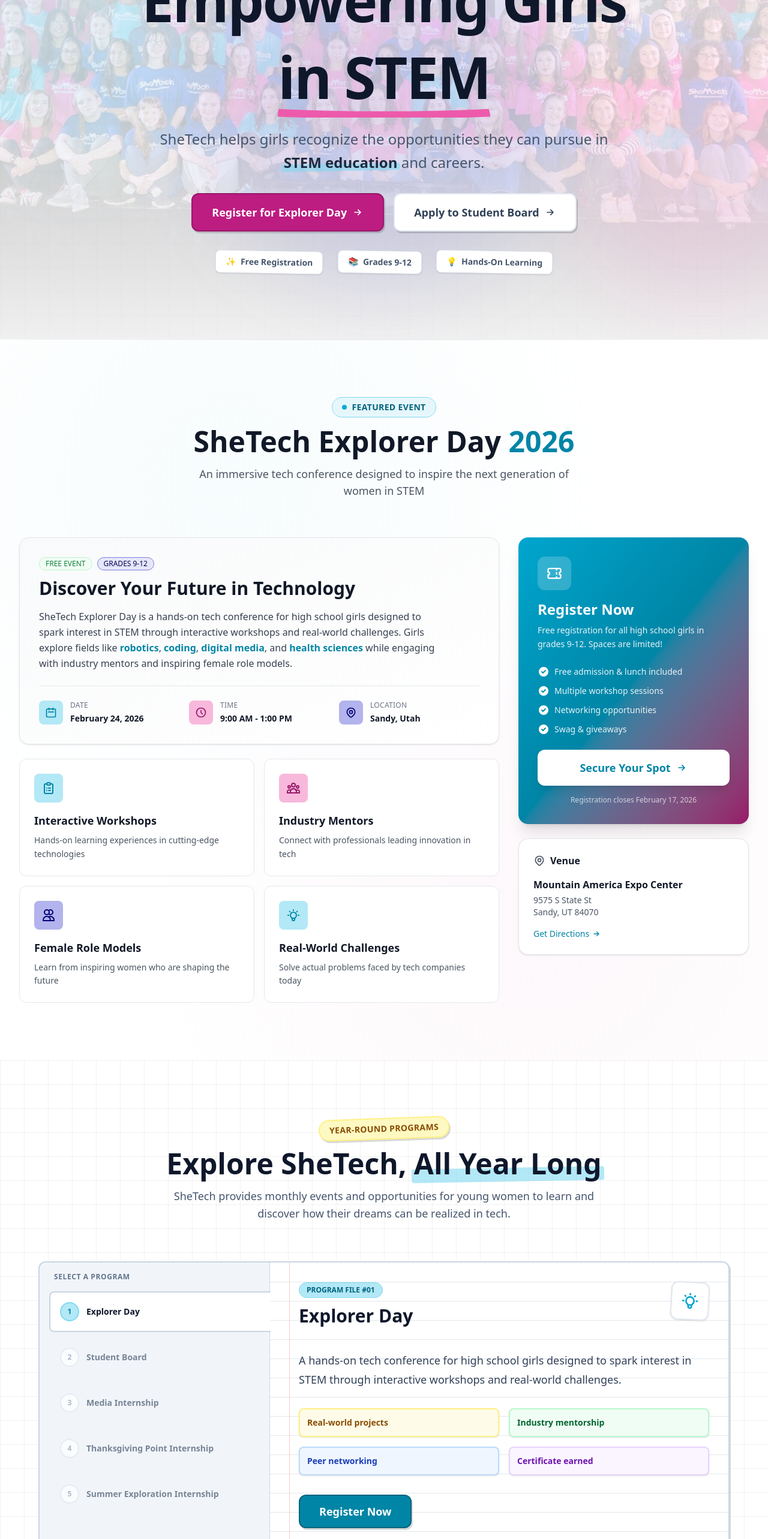
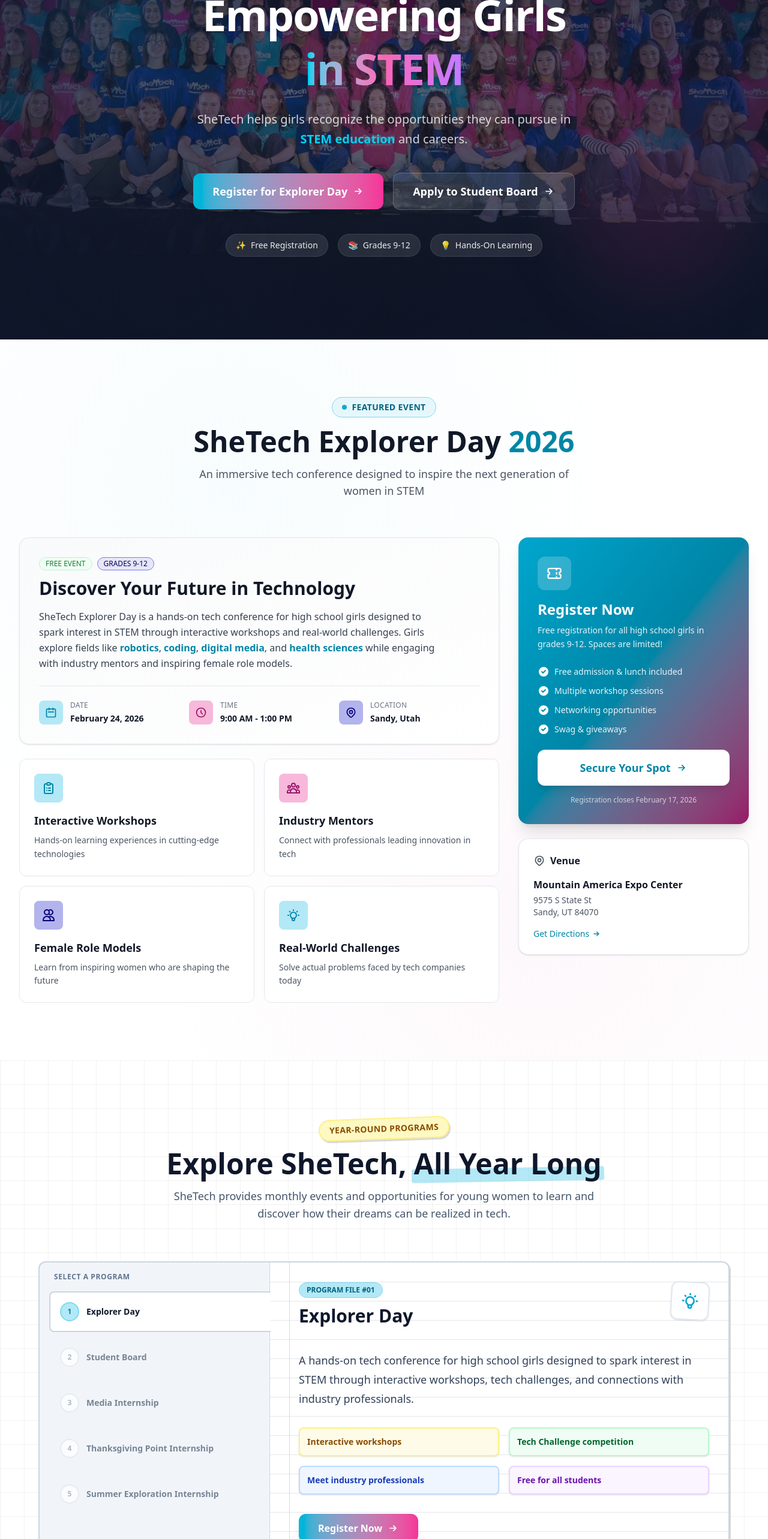
Before and after one commit to ryantetro/shetech, a Next.js app: page / in a window 1280 px wide. Shown: the part 234-2800 px from the top of the page at 60% size. Built offline with nearby package versions, Linux system fonts and the light colour scheme.

Commit message:
feat: integrate @vercel/analytics for enhanced user tracking, update HeroSection and ProgramsSection with improved layouts and benefits, and refine mobile menu transitions for better user experience.

```diff
--- a/package.json
+++ b/package.json
@@ -9,6 +9,7 @@
     "lint": "eslint"
   },
   "dependencies": {
+    "@vercel/analytics": "^1.6.1",
     "clsx": "^2.1.1",
     "next": "16.0.1",
     "react": "19.2.0",
--- a/src/app/layout.tsx
+++ b/src/app/layout.tsx
@@ -1,5 +1,6 @@
 import type { Metadata } from "next";
 import { Geist, Geist_Mono } from "next/font/google";
+import { Analytics } from "@vercel/analytics/next";
 import "./globals.css";
 
 const geistSans = Geist({
@@ -28,6 +29,7 @@ export default function RootLayout({
         className={`${geistSans.variable} ${geistMono.variable} antialiased`}
       >
         {children}
+        <Analytics />
       </body>
     </html>
   );
--- a/src/components/home/HeroSection.tsx
+++ b/src/components/home/HeroSection.tsx
@@ -1,43 +1,43 @@
 import React from 'react';
 import Image from 'next/image';
-import { Button } from '@/components/ui';
+import Link from 'next/link';
 import { AnimatedSection } from '@/components/ui/AnimatedSection';
 
 export const HeroSection = () => {
     return (
-        <section className="relative overflow-hidden text-slate-900 h-screen flex items-center bg-white">
-            {/* Background Image - Lightened */}
+        <section className="relative overflow-hidden min-h-screen flex items-center">
+            {/* Background Image with Dark Overlay */}
             <div className="absolute inset-0 z-0">
                 <Image
                     src="/landingpage/hero.png"
                     alt="SheTech community"
                     fill
                     priority
-                    className="object-cover opacity-60"
+                    className="object-cover"
                     quality={90}
                 />
-                {/* Light gradient overlay */}
-                <div className="absolute inset-0 bg-gradient-to-b from-white/80 via-white/60 to-white/90"></div>
-                <div className="absolute inset-0 bg-grid-pattern opacity-30"></div>
+                {/* Dark gradient overlay for readability */}
+                <div className="absolute inset-0 bg-gradient-to-b from-slate-900/70 via-slate-900/60 to-slate-900/80"></div>
+                <div className="absolute inset-0 bg-gradient-to-r from-slate-900/50 via-transparent to-slate-900/50"></div>
             </div>
 
-            {/* Animated background elements - Softer colors */}
+            {/* Subtle animated gradient orbs */}
             <div className="absolute inset-0 overflow-hidden pointer-events-none">
-                <div className="absolute top-20 -left-20 w-96 h-96 bg-primary-200/30 rounded-full blur-3xl animate-pulse-slow"></div>
-                <div className="absolute bottom-20 -right-20 w-96 h-96 bg-secondary-200/30 rounded-full blur-3xl animate-pulse-slow delay-1000"></div>
-                <div className="absolute top-1/2 left-1/2 transform -translate-x-1/2 -translate-y-1/2 w-[600px] h-[600px] bg-tertiary-200/20 rounded-full blur-3xl"></div>
+                <div className="absolute top-20 left-10 w-72 h-72 bg-cyan-500/10 rounded-full blur-3xl"></div>
+                <div className="absolute bottom-20 right-10 w-72 h-72 bg-pink-500/10 rounded-full blur-3xl"></div>
             </div>
 
-            <div className="relative container mx-auto px-4 sm:px-6 lg:px-8 py-12 sm:py-16 z-10">
-                <div className="max-w-5xl mx-auto">
-                    {/* Announcement Banner - Sticker Style */}
+            <div className="relative container mx-auto px-4 sm:px-6 lg:px-8 py-20 sm:py-24 z-10">
+                <div className="max-w-4xl mx-auto text-center">
+                    {/* Announcement Banner */}
                     <AnimatedSection direction="fade" delay={100} initialLoad={true}>
-                        <div className="flex justify-center mb-6">
-                            <div className="inline-flex items-center gap-2 px-4 py-2 bg-white border-2 border-primary-100 rounded-full text-sm font-medium text-primary-700 shadow-sticker hover:shadow-sticker-hover transition-all duration-200 cursor-pointer group transform -rotate-1 hover:rotate-0">
-                                <span className="flex items-center gap-2">
-                                    <span className="w-2 h-2 rounded-full bg-primary-400 animate-pulse"></span>
-                                    🎉 Explorer Day 2026 Registration Now Open
-                                </span>
+                        <div className="flex justify-center mb-8">
+                            <Link
+                                href="/students/explorer-day"
+                                className="inline-flex items-center gap-2 px-5 py-2.5 bg-white/10 backdrop-blur-md border border-white/20 rounded-full text-sm font-medium text-white hover:bg-white/20 transition-all duration-300 group"
+                            >
+                                <span className="w-2 h-2 rounded-full bg-cyan-400 animate-pulse"></span>
+                                <span>🎉 Explorer Day 2026 Registration Now Open</span>
                                 <svg
                                     className="w-4 h-4 transition-transform duration-200 group-hover:translate-x-1"
                                     fill="none"
@@ -46,71 +46,65 @@ export const HeroSection = () => {
                                 >
                                     <path strokeLinecap="round" strokeLinejoin="round" strokeWidth={2} d="M9 5l7 7-7 7" />
                                 </svg>
-                            </div>
+                            </Link>
                         </div>
                     </AnimatedSection>
 
                     {/* Main Heading */}
                     <AnimatedSection direction="up" delay={300} initialLoad={true}>
-                        <h1 className="text-5xl sm:text-6xl lg:text-7xl xl:text-8xl font-black mb-6 text-center leading-tight tracking-tight text-slate-900">
-                            <span className="block mb-2">
+                        <h1 className="text-5xl sm:text-6xl lg:text-7xl font-black mb-6 leading-tight tracking-tight text-white">
                             Empowering Girls
-                            </span>
-                            <span className="relative inline-block">
-                                <span className="relative z-10">in STEM</span>
-                                <svg className="absolute -bottom-2 left-0 w-full h-4 text-secondary-300 -z-10" viewBox="0 0 100 10" preserveAspectRatio="none">
-                                    <path d="M0 5 Q 50 10 100 5" stroke="currentColor" strokeWidth="8" fill="none" />
-                                </svg>
+                            <br />
+                            <span className="bg-gradient-to-r from-cyan-400 via-pink-400 to-purple-400 bg-clip-text text-transparent">
+                                in STEM
                             </span>
                         </h1>
                     </AnimatedSection>
 
                     {/* Description */}
                     <AnimatedSection direction="up" delay={500} initialLoad={true}>
-                        <p className="text-lg sm:text-xl lg:text-2xl text-slate-600 mb-8 max-w-3xl mx-auto text-center leading-relaxed font-medium">
-                            SheTech helps girls recognize the opportunities they can pursue in <span className="text-highlight text-highlight-primary font-bold text-slate-800">STEM education</span> and careers.
+                        <p className="text-lg sm:text-xl text-white/80 mb-10 max-w-2xl mx-auto leading-relaxed">
+                            SheTech helps girls recognize the opportunities they can pursue in{' '}
+                            <span className="text-cyan-400 font-semibold">STEM education</span> and careers.
                         </p>
                     </AnimatedSection>
 
                     {/* CTA Buttons */}
                     <AnimatedSection direction="up" delay={700} initialLoad={true}>
-                        <div className="flex flex-col sm:flex-row gap-4 justify-center items-center mb-8">
-                            <Button
-                                variant="secondary"
-                                size="lg"
-                                className="group relative overflow-hidden bg-secondary-500 text-white border-2 border-secondary-600 shadow-sticker hover:shadow-sticker-hover transform transition-all duration-200 px-8 py-4 text-lg font-bold rounded-xl"
+                        <div className="flex flex-col sm:flex-row gap-4 justify-center items-center mb-10">
+                            <Link
+                                href="/students/explorer-day"
+                                className="inline-flex items-center gap-2 px-8 py-4 rounded-xl bg-gradient-to-r from-cyan-500 to-pink-500 text-white font-semibold shadow-lg hover:shadow-xl hover:scale-105 transition-all duration-300 text-lg"
                             >
-                                <span className="relative z-10 flex items-center gap-2">
                                 Register for Explorer Day
                                 <svg className="w-5 h-5 transition-transform duration-300 group-hover:translate-x-1" fill="none" stroke="currentColor" viewBox="0 0 24 24">
                                     <path strokeLinecap="round" strokeLinejoin="round" strokeWidth={2} d="M13 7l5 5m0 0l-5 5m5-5H6" />
                                 </svg>
-                                </span>
-                            </Button>
-                            <Button
-                                variant="outline"
-                                size="lg"
-                                className="group bg-white text-slate-700 border-2 border-slate-200 hover:border-primary-400 hover:text-primary-600 shadow-sticker hover:shadow-sticker-hover transform transition-all duration-200 px-8 py-4 text-lg font-bold rounded-xl"
+                            </Link>
+                            <Link
+                                href="/students/leadership-board"
+                                className="inline-flex items-center gap-2 px-8 py-4 rounded-xl bg-white/10 backdrop-blur-md border border-white/20 text-white font-semibold hover:bg-white/20 transition-all duration-300 text-lg"
                             >
-                                <span className="flex items-center gap-2">
                                 Apply to Student Board
                                 <svg className="w-5 h-5 transition-transform duration-300 group-hover:translate-x-1" fill="none" stroke="currentColor" viewBox="0 0 24 24">
                                     <path strokeLinecap="round" strokeLinejoin="round" strokeWidth={2} d="M13 7l5 5m0 0l-5 5m5-5H6" />
                                 </svg>
-                                </span>
-                            </Button>
+                            </Link>
                         </div>
                     </AnimatedSection>
 
-                    {/* Trust Indicators - Notebook Style */}
+                    {/* Trust Indicators */}
                     <AnimatedSection direction="fade" delay={900} initialLoad={true}>
-                        <div className="mt-8 flex flex-wrap justify-center items-center gap-3 sm:gap-6">
+                        <div className="flex flex-wrap justify-center items-center gap-4">
                             {[
                                 { text: 'Free Registration', icon: '✨' },
                                 { text: 'Grades 9-12', icon: '📚' },
                                 { text: 'Hands-On Learning', icon: '💡' }
                             ].map((item, idx) => (
-                                <div key={idx} className="flex items-center gap-2 px-4 py-2 bg-white border border-slate-200 rounded-lg shadow-sm text-sm font-semibold text-slate-600 transform rotate-1 hover:rotate-0 transition-transform duration-200">
+                                <div
+                                    key={idx}
+                                    className="flex items-center gap-2 px-4 py-2 bg-white/10 backdrop-blur-sm border border-white/10 rounded-full text-sm font-medium text-white/90"
+                                >
                                     <span>{item.icon}</span>
                                     <span>{item.text}</span>
                                 </div>
--- a/src/components/home/ProgramsSection.tsx
+++ b/src/components/home/ProgramsSection.tsx
@@ -1,6 +1,11 @@
 import React, { useState } from 'react';
-import { Button } from '@/components/ui';
+import Link from 'next/link';
 import { AnimatedSection } from '@/components/ui/AnimatedSection';
+
+type Benefit = {
+    text: string;
+    color: string;
+};
 
 type Program = {
     title: string;
@@ -8,63 +13,94 @@ type Program = {
     ctaText: string;
     ctaHref: string;
     icon: React.ReactNode;
+    benefits: Benefit[];
 };
 
 const PROGRAMS_DATA: Program[] = [
     {
         title: 'Explorer Day',
-        description: 'A hands-on tech conference for high school girls designed to spark interest in STEM through interactive workshops and real-world challenges.',
+        description: 'A hands-on tech conference for high school girls designed to spark interest in STEM through interactive workshops, tech challenges, and connections with industry professionals.',
         ctaText: 'Register Now',
-        ctaHref: '#explorer-day',
+        ctaHref: '/students/explorer-day',
         icon: (
             <svg className="w-8 h-8" fill="none" stroke="currentColor" viewBox="0 0 24 24">
                 <path strokeLinecap="round" strokeLinejoin="round" strokeWidth={2} d="M9.663 17h4.673M12 3v1m6.364 1.636l-.707.707M21 12h-1M4 12H3m3.343-5.657l-.707-.707m2.828 9.9a5 5 0 117.072 0l-.548.547A3.374 3.374 0 0014 18.469V19a2 2 0 11-4 0v-.531c0-.895-.356-1.754-.988-2.386l-.548-.547z" />
             </svg>
         ),
+        benefits: [
+            { text: 'Interactive workshops', color: 'bg-yellow-50 border-yellow-200 text-yellow-800' },
+            { text: 'Tech Challenge competition', color: 'bg-green-50 border-green-200 text-green-800' },
+            { text: 'Meet industry professionals', color: 'bg-blue-50 border-blue-200 text-blue-800' },
+            { text: 'Free for all students', color: 'bg-purple-50 border-purple-200 text-purple-800' },
+        ],
     },
     {
         title: 'Student Board',
-        description: 'Join the SheTech Student Board and help shape programs for girls in STEM. Open to students in grades 9-12.',
+        description: 'Join the SheTech Student Board and help shape programs for girls in STEM. Develop leadership skills, plan events, and make a real impact in your school community.',
         ctaText: 'Apply Now',
-        ctaHref: '#student-board',
+        ctaHref: '/students/leadership-board',
         icon: (
             <svg className="w-8 h-8" fill="none" stroke="currentColor" viewBox="0 0 24 24">
                 <path strokeLinecap="round" strokeLinejoin="round" strokeWidth={2} d="M17 20h5v-2a3 3 0 00-5.356-1.857M17 20H7m10 0v-2c0-.656-.126-1.283-.356-1.857M7 20H2v-2a3 3 0 015.356-1.857M7 20v-2c0-.656.126-1.283.356-1.857m0 0a5.002 5.002 0 019.288 0M15 7a3 3 0 11-6 0 3 3 0 016 0zm6 3a2 2 0 11-4 0 2 2 0 014 0zM7 10a2 2 0 11-4 0 2 2 0 014 0z" />
             </svg>
         ),
+        benefits: [
+            { text: 'Leadership development', color: 'bg-cyan-50 border-cyan-200 text-cyan-800' },
+            { text: 'Event planning experience', color: 'bg-pink-50 border-pink-200 text-pink-800' },
+            { text: 'Network with peers', color: 'bg-indigo-50 border-indigo-200 text-indigo-800' },
+            { text: 'College application boost', color: 'bg-amber-50 border-amber-200 text-amber-800' },
+        ],
     },
     {
         title: 'Media Internship',
-        description: 'Get hands-on journalism experience promoting women in technology. Develop skills in writing, interviews, and multimedia content creation.',
+        description: 'Get hands-on journalism experience promoting women in technology. Develop skills in writing, interviews, video production, and multimedia content creation with TechBuzz.',
         ctaText: 'Learn More',
-        ctaHref: '#media-internship',
+        ctaHref: '/students/media-internship',
         icon: (
             <svg className="w-8 h-8" fill="none" stroke="currentColor" viewBox="0 0 24 24">
                 <path strokeLinecap="round" strokeLinejoin="round" strokeWidth={2} d="M15 10l4.553-2.276A1 1 0 0121 8.618v6.764a1 1 0 01-1.447.894L15 14M5 18h8a2 2 0 002-2V8a2 2 0 00-2-2H5a2 2 0 00-2 2v8a2 2 0 002 2z" />
             </svg>
         ),
+        benefits: [
+            { text: 'Video production skills', color: 'bg-rose-50 border-rose-200 text-rose-800' },
+            { text: 'Interview experience', color: 'bg-teal-50 border-teal-200 text-teal-800' },
+            { text: 'Build your portfolio', color: 'bg-orange-50 border-orange-200 text-orange-800' },
+            { text: 'Social media marketing', color: 'bg-violet-50 border-violet-200 text-violet-800' },
+        ],
     },
     {
         title: 'Thanksgiving Point Internship',
-        description: 'Hands-on experience in agriculture technology, entomology, exhibit design, STEM education, and more at Thanksgiving Point.',
+        description: 'Hands-on experience in agriculture technology, entomology, exhibit design, STEM education, and more at Thanksgiving Point museums and gardens.',
         ctaText: 'Apply Now',
-        ctaHref: '#thanksgiving-point',
+        ctaHref: '/students/thanksgiving-point-internship',
         icon: (
             <svg className="w-8 h-8" fill="none" stroke="currentColor" viewBox="0 0 24 24">
                 <path strokeLinecap="round" strokeLinejoin="round" strokeWidth={2} d="M19.428 15.428a2 2 0 00-1.022-.547l-2.387-.477a6 6 0 00-3.86.517l-.318.158a6 6 0 01-3.86.517L6.05 15.21a2 2 0 00-1.806.547M8 4h8l-1 1v5.172a2 2 0 00.586 1.414l5 5c1.26 1.26.367 3.414-1.415 3.414H4.828c-1.782 0-2.674-2.154-1.414-3.414l5-5A2 2 0 009 10.172V5L8 4z" />
             </svg>
         ),
+        benefits: [
+            { text: 'Ag-tech exploration', color: 'bg-emerald-50 border-emerald-200 text-emerald-800' },
+            { text: 'Museum exhibit design', color: 'bg-sky-50 border-sky-200 text-sky-800' },
+            { text: 'STEM education training', color: 'bg-lime-50 border-lime-200 text-lime-800' },
+            { text: 'Hands-on research', color: 'bg-fuchsia-50 border-fuchsia-200 text-fuchsia-800' },
+        ],
     },
     {
         title: 'Summer Exploration Internship',
         description: 'Get an inside look at real tech companies. Tour multiple companies, meet women in the field, and explore careers in programming, data science, engineering, and more.',
         ctaText: 'Apply Now',
-        ctaHref: '#summer-internship',
+        ctaHref: '/students/summer-internship',
         icon: (
             <svg className="w-8 h-8" fill="none" stroke="currentColor" viewBox="0 0 24 24">
                 <path strokeLinecap="round" strokeLinejoin="round" strokeWidth={2} d="M12 6V4m0 2a2 2 0 100 4m0-4a2 2 0 110 4m-6 8a2 2 0 100-4m0 4a2 2 0 110-4m0 4v2m0-6V4m6 6v10m6-2a2 2 0 100-4m0 4a2 2 0 110-4m0 4v2m0-6V4" />
             </svg>
         ),
+        benefits: [
+            { text: 'Company tours', color: 'bg-blue-50 border-blue-200 text-blue-800' },
+            { text: 'Career exploration', color: 'bg-green-50 border-green-200 text-green-800' },
+            { text: 'Women mentor connections', color: 'bg-purple-50 border-purple-200 text-purple-800' },
+            { text: 'Industry networking', color: 'bg-yellow-50 border-yellow-200 text-yellow-800' },
+        ],
     },
 ];
 
@@ -172,14 +208,9 @@ export const ProgramsSection = () => {
                                             </p>
                                         </div>
 
-                                        {/* Benefits - Sticky Notes */}
+                                        {/* Benefits - Sticky Notes (Now unique per program) */}
                                         <div className="grid sm:grid-cols-2 gap-4 mb-8">
-                                            {[
-                                                { text: 'Real-world projects', color: 'bg-yellow-50 border-yellow-200 text-yellow-800' },
-                                                { text: 'Industry mentorship', color: 'bg-green-50 border-green-200 text-green-800' },
-                                                { text: 'Peer networking', color: 'bg-blue-50 border-blue-200 text-blue-800' },
-                                                { text: 'Certificate earned', color: 'bg-purple-50 border-purple-200 text-purple-800' },
-                                            ].map((benefit, idx) => (
+                                            {selectedProgram.benefits.map((benefit, idx) => (
                                                 <div
                                                     key={idx}
                                                     className={`p-3 rounded-lg border-2 ${benefit.color} text-sm font-bold shadow-sm transform hover:-rotate-1 transition-transform duration-200`}
@@ -190,15 +221,15 @@ export const ProgramsSection = () => {
                                         </div>
 
                                         {/* CTA */}
-                                        <a href={selectedProgram.ctaHref} className="inline-block">
-                                            <Button
-                                                variant="primary"
-                                                size="lg"
-                                                className="bg-primary-600 text-white border-2 border-primary-700 shadow-sticker hover:shadow-sticker-hover font-bold rounded-xl px-8"
-                                            >
-                                                {selectedProgram.ctaText}
-                                            </Button>
-                                        </a>
+                                        <Link
+                                            href={selectedProgram.ctaHref}
+                                            className="inline-flex items-center gap-2 px-8 py-3 bg-gradient-to-r from-cyan-500 to-pink-500 text-white font-bold rounded-xl shadow-lg hover:shadow-xl hover:scale-105 transition-all duration-300"
+                                        >
+                                            {selectedProgram.ctaText}
+                                            <svg className="w-5 h-5" fill="none" stroke="currentColor" viewBox="0 0 24 24">
+                                                <path strokeLinecap="round" strokeLinejoin="round" strokeWidth={2} d="M13 7l5 5m0 0l-5 5m5-5H6" />
+                                            </svg>
+                                        </Link>
                                     </div>
                                 </div>
                             </AnimatedSection>
```
Also changed, not shown: src/components/layout/Header.tsx (+33 -62 lines), 1 other file (tests, documents, lock files or other folders). Lines whose indentation alone changed are shown as unchanged.
